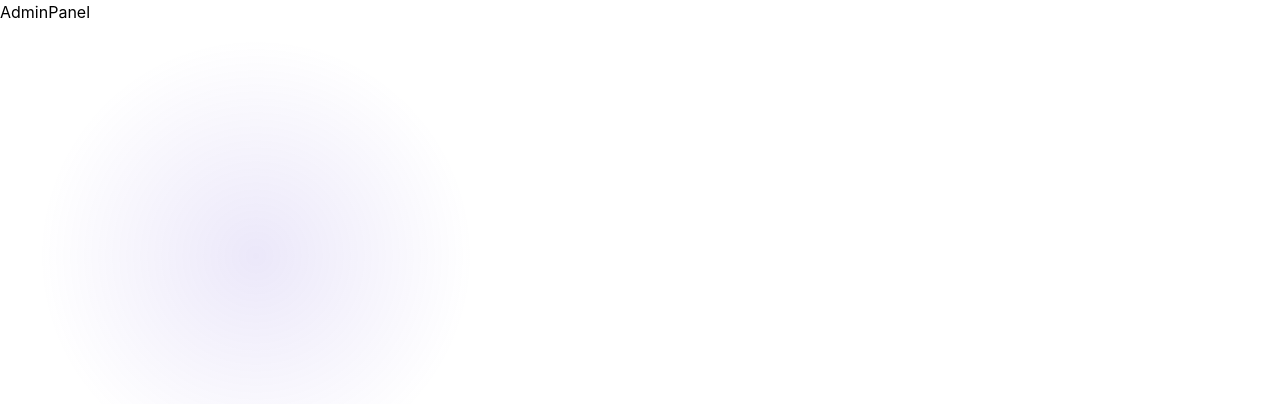
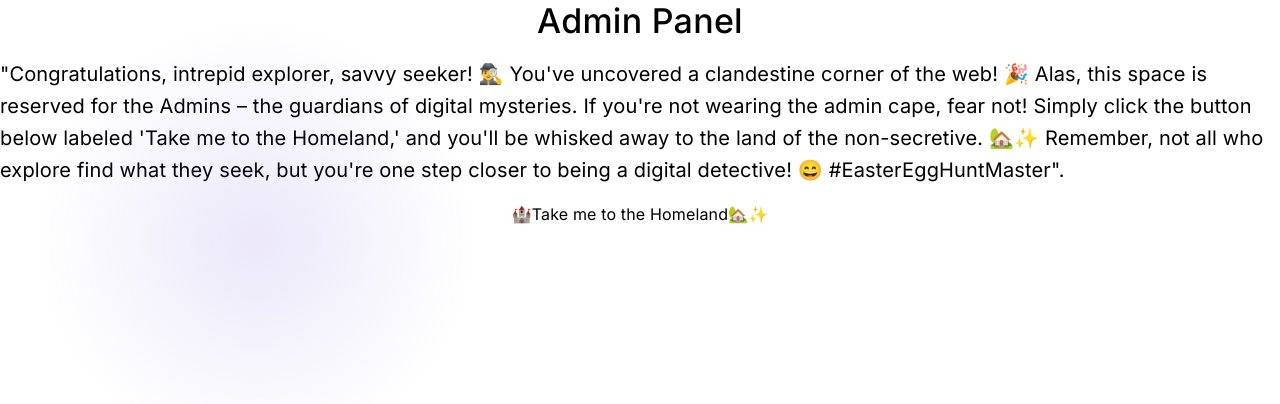
Before and after one commit to Nadeem-Abdun/nadeem_abdun_portfolio, a React (Create React App) app: page /admin in a window 1280 px wide. Shown: the top 404 px of the page. Built offline with nearby package versions, Linux system fonts and the light colour scheme.

Commit message:
Admin Page Content Added

```diff
--- a/src/screens/AdminPanel.tsx
+++ b/src/screens/AdminPanel.tsx
@@ -1,8 +1,50 @@
-import React from 'react'
+import React from 'react';
+import './ScreenStyles.css';
+import { Button, Grid, Typography } from '@mui/material';
+import { useMediaQuery } from 'react-responsive';
+import { useNavigate } from 'react-router-dom';
 
 const AdminPanel = () => {
+
+    const history = useNavigate()
+
+    const isXl = useMediaQuery({ query: '(min-width: 1920px)' });
+    const isLg = useMediaQuery({ query: '(min-width: 1280px) and (max-width: 1919px)' });
+    const isMd = useMediaQuery({ query: '(min-width: 960px) and (max-width: 1279px)' });
+    const isSm = useMediaQuery({ query: '(min-width: 600px) and (max-width: 959px)' });
+    const isXs = useMediaQuery({ query: '(min-width: 320px) and (max-width: 599px)' });
+
+    const portfolioPageNavigation = () => {
+        history('/');
+    }
+
     return (
-        <div>AdminPanel</div>
+        <div className='flex flex-col justify-center items-center'>
+            <div className={`${(isXs || isSm || isMd) ? 'mx-5 my-3' : 'mx-10 my-10'}`}>
+                <Grid container xs={12} justifyContent='center' alignItems='center' rowSpacing={2}>
+                    <Grid item>
+                        <Typography component="h2" variant="h4" fontWeight={500} fontFamily='inter'>Admin Panel</Typography>
+                    </Grid>
+                    <Grid item>
+                        <Typography component="h3" variant={isXs ? "body1" : "h6"} fontWeight={400} fontFamily='inter'>
+                            "Congratulations, intrepid explorer, savvy seeker! 🕵️‍♂️ You've uncovered a clandestine corner of the web! 🎉 Alas, this space is reserved for the Admins – the guardians of digital mysteries. If you're not wearing the admin cape, fear not! Simply click the button below labeled 'Take me to the Homeland,' and you'll be whisked away to the land of the non-secretive. 🏡✨ Remember, not all who explore find what they seek, but you're one step closer to being a digital detective! 😄 #EasterEggHuntMaster".
+                        </Typography>
+                    </Grid>
+                    <Grid item>
+                        <Typography
+                            component="h3"
+                            variant="body1"
+                            fontWeight={400}
+                            fontFamily='inter'
+                            className='text-center cursor-pointer'
+                            onClick={() => portfolioPageNavigation()}
+                        >
+                            🏰Take me to the Homeland🏡✨
+                        </Typography>
+                    </Grid>
+                </Grid>
+            </div>
+        </div>
     )
 }
 
--- a/src/screens/ScreenStyles.css
+++ b/src/screens/ScreenStyles.css
@@ -31,4 +31,4 @@
 
 .easter-egg:hover {
     color: #00FFFF;
-  }
+}
```
